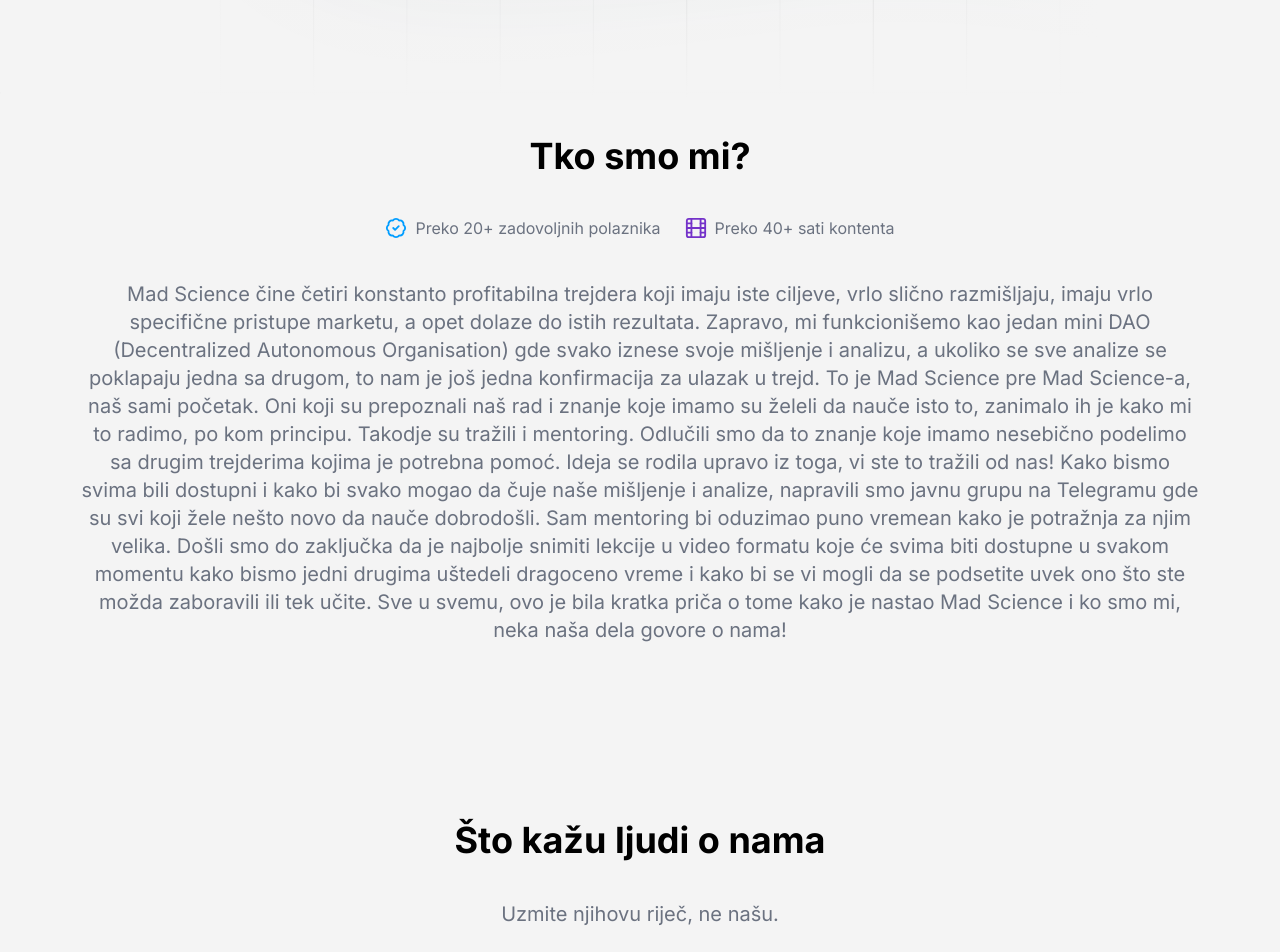
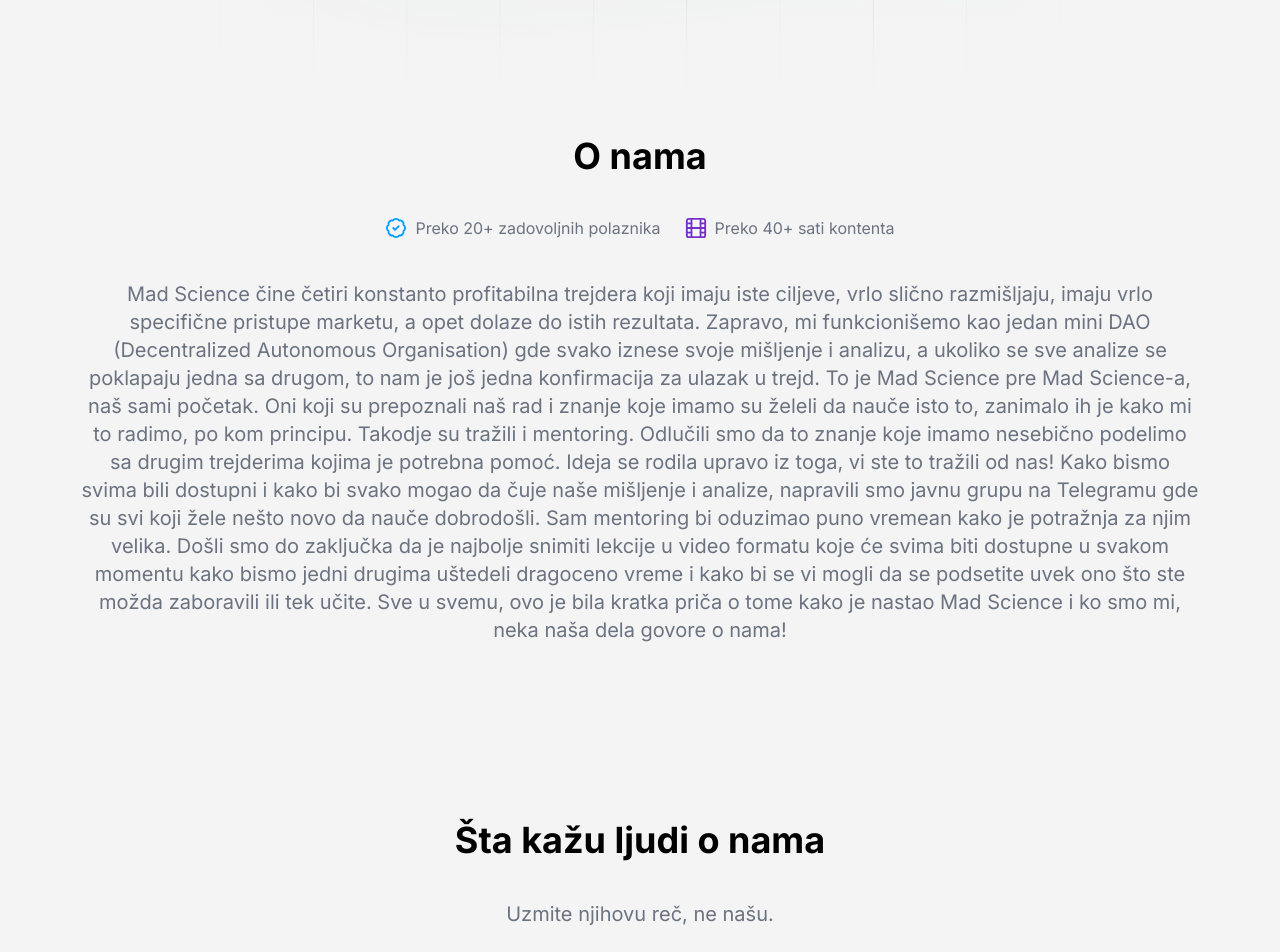
Before and after one commit to faustatwork/mad-science-website, a Next.js app: page / in a window 1280 px wide. Shown: the part 680-1632 px from the top of the page. Built offline with nearby package versions, Linux system fonts and the light colour scheme; no server answers; the database is empty.

Commit message:
fix(about/testimonials): edit descs, title

```diff
--- a/pages/index.tsx
+++ b/pages/index.tsx
@@ -93,7 +93,7 @@ const Index: NextPage = () => {
           className="flex w-full flex-col items-center justify-center gap-10 text-center"
         >
           <p className="text-center text-4xl font-bold text-black dark:text-white md:text-2xl">
-            Tko smo mi?
+            O nama
           </p>
           <div className="flex flex-row flex-wrap items-center justify-center gap-6">
             <div className="flex flex-row items-center gap-x-2 text-base text-gray-500">
@@ -135,10 +135,10 @@ const Index: NextPage = () => {
           className="flex w-full flex-col items-center justify-center gap-10 text-center"
         >
           <p className="text-center text-4xl font-bold text-black dark:text-white md:text-2xl">
-            Što kažu ljudi o nama
+            Šta kažu ljudi o nama
           </p>
           <p className="text-center text-xl text-gray-500 dark:text-gray-400 md:text-base">
-            Uzmite njihovu riječ, ne našu.
+            Uzmite njihovu reč, ne našu.
           </p>
           <Testimonial
             content={[
```
